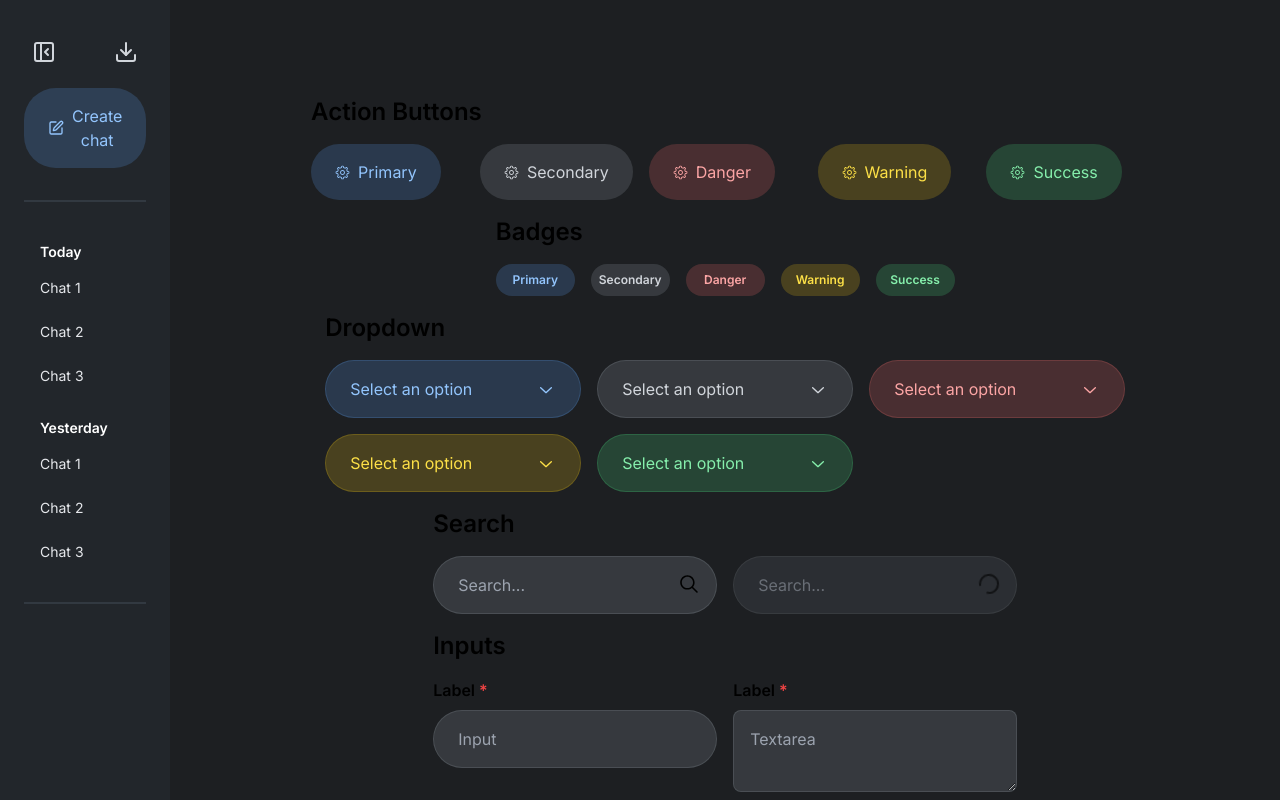
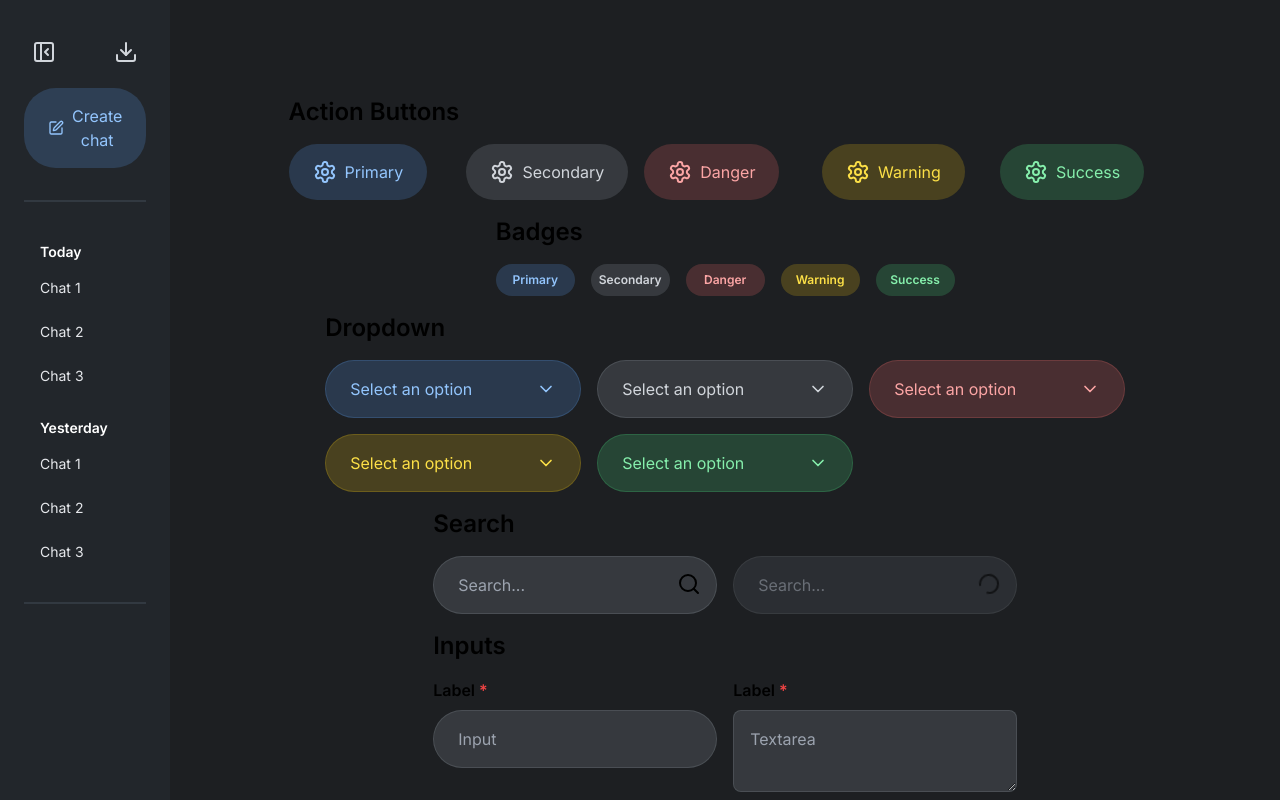
Before and after one commit to Sherick16/next-sherickgpt, a Next.js app: page / in a window 1280 px wide. Built offline with nearby package versions, Linux system fonts and the light colour scheme.

Commit message:
removed radix from dependencies

```diff
--- a/app/page.tsx
+++ b/app/page.tsx
@@ -4,7 +4,6 @@ import ActionButton from "@/components/UI/ActionButton";
 import Dropdown from "@/components/UI/Dropdown";
 import Search from "@/components/UI/Search";
 import Input from "@/components/UI/Input";
-import { GearIcon } from "@radix-ui/react-icons";
 import Avatar from "@/components/UI/Avatar";
 import Textarea from "@/components/UI/Textarea";
 import Tooltip from "@/components/UI/Tooltip";
@@ -19,6 +18,7 @@ import { Switch } from "@/components/UI/Switch";
 import { TabGroup } from "@/components/UI/TabGroup";
 import { Table } from "@/components/UI/Table";
 import { capitalize } from "@/libs/utils";
+import { Settings } from "lucide-react";
 
 export default function Home() {
   const [open, setOpen] = useState(false);
@@ -41,7 +41,7 @@ export default function Home() {
             <Tooltip key={variant} content={`Tooltip content for ${variant}`}>
               <ActionButton
                 variant={variant}
-                icon={<GearIcon />}
+                icon={<Settings />}
                 onClick={() => setOpen(true)}
               >
                 {capitalize(variant)}
--- a/components/UI/Dropdown.tsx
+++ b/components/UI/Dropdown.tsx
@@ -1,6 +1,6 @@
 import { ReactNode, useEffect, useState } from "react";
 import { cn } from "@/libs/utils";
-import { ChevronDownIcon } from "@radix-ui/react-icons";
+import { ChevronDown } from "lucide-react";
 import { styleMap, bgMap, rowStyleMap } from "./ui.common";
 import { Variant } from "./ui.types";
 
@@ -48,7 +48,7 @@ const Dropdown = ({
         onClick={() => setIsOpen(!isOpen)}
       >
         {selected || "Select an option"}
-        <ChevronDownIcon
+        <ChevronDown
           className={cn("w-5 h-5 ml-2", isOpen ? "transform rotate-180" : "")}
         />
       </button>
--- a/components/UI/Search.tsx
+++ b/components/UI/Search.tsx
@@ -1,6 +1,6 @@
 import { cn } from "@/libs/utils";
 import { useRef } from "react";
-import { MagnifyingGlassIcon } from "@radix-ui/react-icons";
+import { Search as SearchIcon } from "lucide-react";
 import { styleMap } from "./ui.common";
 import { Variant } from "./ui.types";
 import { Spinner } from "./Spinner";
@@ -58,7 +58,7 @@ const Search = ({
         {loading ? (
           <Spinner className="w-6 h-6" />
         ) : (
-          <MagnifyingGlassIcon className="w-6 h-6" />
+          <SearchIcon className="w-6 h-6" />
         )}
       </button>
     </div>
--- a/package.json
+++ b/package.json
@@ -1,6 +1,6 @@
 {
   "name": "sherick-ui",
-  "version": "1.0.1",
+  "version": "1.0.2",
   "description": "A collection of UI components for React inspired by Material Design.",
   "keywords": [
     "react",
@@ -9,6 +9,9 @@
     "material",
     "design"
   ],
+  "publishConfig": {
+    "access": "public"
+  },
   "main": "dist/index.cjs.js",
   "module": "dist/index.esm.js",
   "types": "dist/index.d.ts",
@@ -27,7 +30,6 @@
     "lint": "next lint"
   },
   "dependencies": {
-    "@radix-ui/react-icons": "^1.3.0",
     "class-variance-authority": "^0.7.0",
     "clsx": "^2.1.1",
     "lucide-react": "^0.390.0",
```
